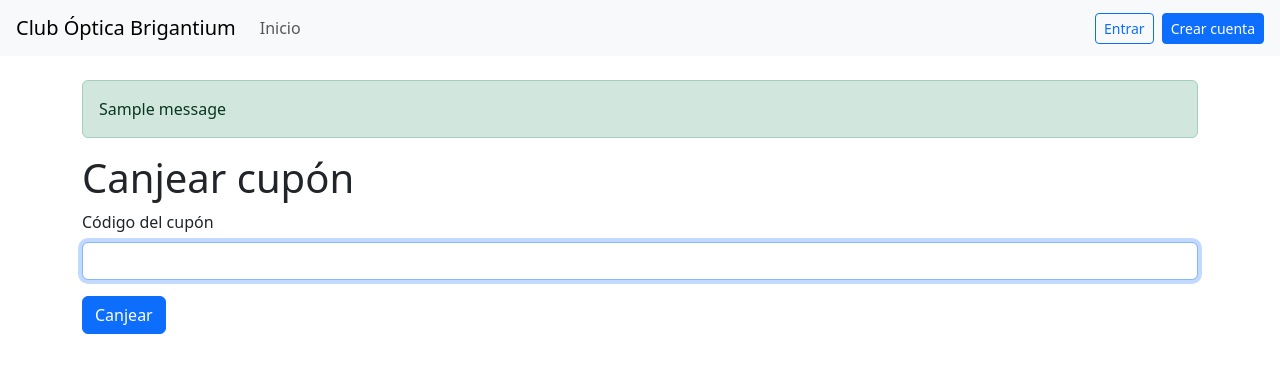
After one commit to Mss18/club-optica-brigantium, a Django app: template campanas/templates/campanas/canjear.html in a window 1280 px wide. The commit adds this page. Shown: the top 373 px of the page. Run offline with Django 5.2, Linux system fonts and the light colour scheme; the template is opened without the code that fills it, so the values that code supplies are empty; tables that the repository leaves empty hold one stand-in row (values such as "Sample post"); one stand-in notice (Sample message) is shown.

Commit message:
Añade el canje de cupones

```diff
--- /dev/null
+++ b/campanas/templates/campanas/canjear.html
@@ -0,0 +1,13 @@
+{% extends "base.html" %}
+
+{% block titulo %}Canjear cupón{% endblock %}
+
+{% block contenido %}
+  <h1>Canjear cupón</h1>
+  <form method="post">
+    {% csrf_token %}
+    <label for="codigo" class="form-label">Código del cupón</label>
+    <input type="text" id="codigo" name="codigo" class="form-control mb-3" required autofocus>
+    <button type="submit" class="btn btn-primary">Canjear</button>
+  </form>
+{% endblock %}
--- a/config/urls.py
+++ b/config/urls.py
@@ -25,4 +25,5 @@ urlpatterns = [
     path("", views.inicio, name="inicio"),
     path("cupon/pedir/<int:beneficio_id>/", views.pedir_cupon, name="pedir_cupon"),
     path("mis-cupones/", views.mis_cupones, name="mis_cupones"),
+    path("canjear/", views.canjear, name="canjear"),
 ]
--- a/templates/base.html
+++ b/templates/base.html
@@ -27,6 +27,11 @@
   {% endif %}
 </nav>
   <div class="container mt-4">
+    {% for message in messages %}
+  <div class="alert alert-{% if message.tags == 'error' %}danger{% else %}{{ message.tags }}{% endif %}">
+    {{ message }}
+  </div>
+{% endfor %}
     {% block contenido %}{% endblock %}
   </div>
 </body>
```
Also changed, not shown: campanas/views.py (+30 -2 lines).
